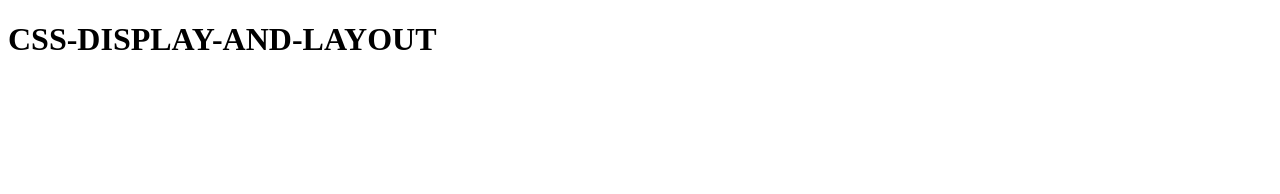
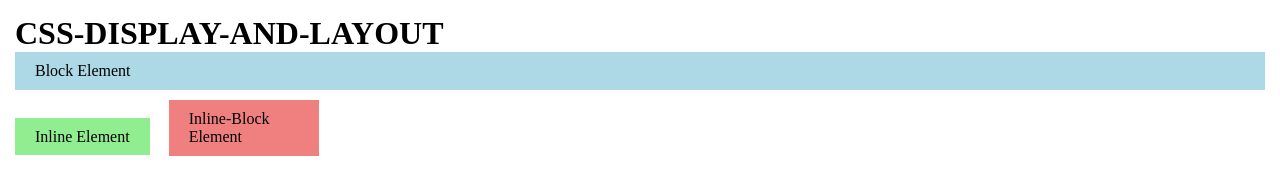
Before and after one commit to creativeemon/CSS-DISPLAY-AND-LAYOUT, a plain HTML site: page index.html in a window 1280 px wide. Drawn offline with Linux system fonts and the light colour scheme.

Commit message:
Display property add

```diff
--- a/css/styles.css
+++ b/css/styles.css
@@ -0,0 +1,28 @@
+*{
+    box-sizing: border-box;
+    margin:0;
+    padding: 0;
+
+}
+body{
+    padding: 15px;
+}
+.block{
+    background-color: lightblue;
+    padding: 10px 20px;
+    margin-bottom: 10px;
+}
+.inline{
+    background-color: lightgreen;
+    padding: 10px 20px;
+    margin-bottom: 10px;
+    margin-right: 15px;
+    display: inline;
+}
+.inline-block{
+    background-color: lightcoral;
+    padding: 10px 20px;
+    margin-right: 10px;
+    width: 150px;
+    display: inline-block;
+}
--- a/index.html
+++ b/index.html
@@ -9,5 +9,11 @@
 </head>
 <body>
     <h1>CSS-DISPLAY-AND-LAYOUT</h1>
+    <!-- step 1: Display property  -->
+     <section>
+        <div class="block">Block Element</div>
+        <div class="inline">Inline Element</div>
+        <div class="inline-block">Inline-Block Element</div>
+     </section>
 </body>
 </html>
```
